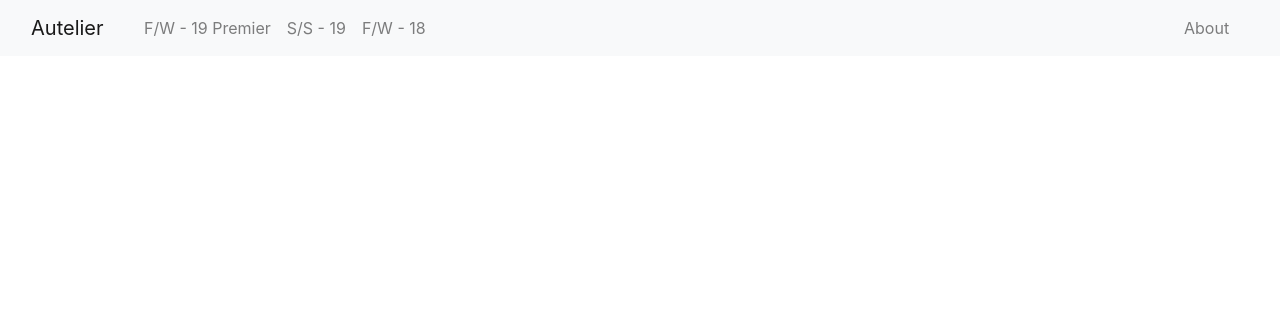
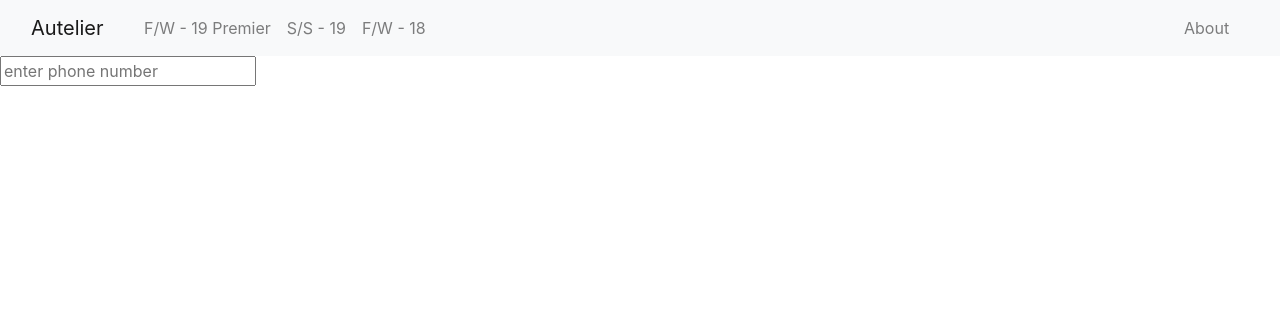
Before and after one commit to Jenniferrrrrr/SFHacks, a Flask app: template templates/index.html in a window 1280 px wide. Shown: the top 316 px of the page. Run offline with Flask 2, Linux system fonts and the light colour scheme; the template is opened without the code that fills it, so the values that code supplies are empty; parts of the project's set-up code (start-up, migrations or seed data) failed here and were passed over; some libraries are stand-ins or nearby versions.

Commit message:
add input button

```diff
--- a/templates/index.html
+++ b/templates/index.html
@@ -30,17 +30,12 @@
 		</ul>
 		<ul class="navbar-nav col-1">
 			<li class="nav-item">
-<!--                <a class="navbar-brand" id="cart-logo" href="#">
-					<img src="images/cart_grey.png"  width="30" height="30" id="image_on" class="image_on" alt="">
-					<img src="images/cart_black.png"  width="30" height="30" id="image_off" class="image_off" alt="">
-			</a> -->
-	</li>
-			<li class="nav-item">
 				<a class="nav-link" href="{{ url_for('about')}}">About</a>
 			</li>
 		</ul>
 	</nav>
-
-<!-- 	<a id="home"><img class="image_on" src="images/cart_grey.png" alt="logo" /><img class="image_off" src="images/cart_black.png" alt="logo" /></a> -->
+	<form action="/navigation">
+	    <input class="button input" placeholder="enter phone number" type="text" name="input_food">
+	</form>
 </body>
 </html>
```
Lines whose indentation alone changed are shown as unchanged.
